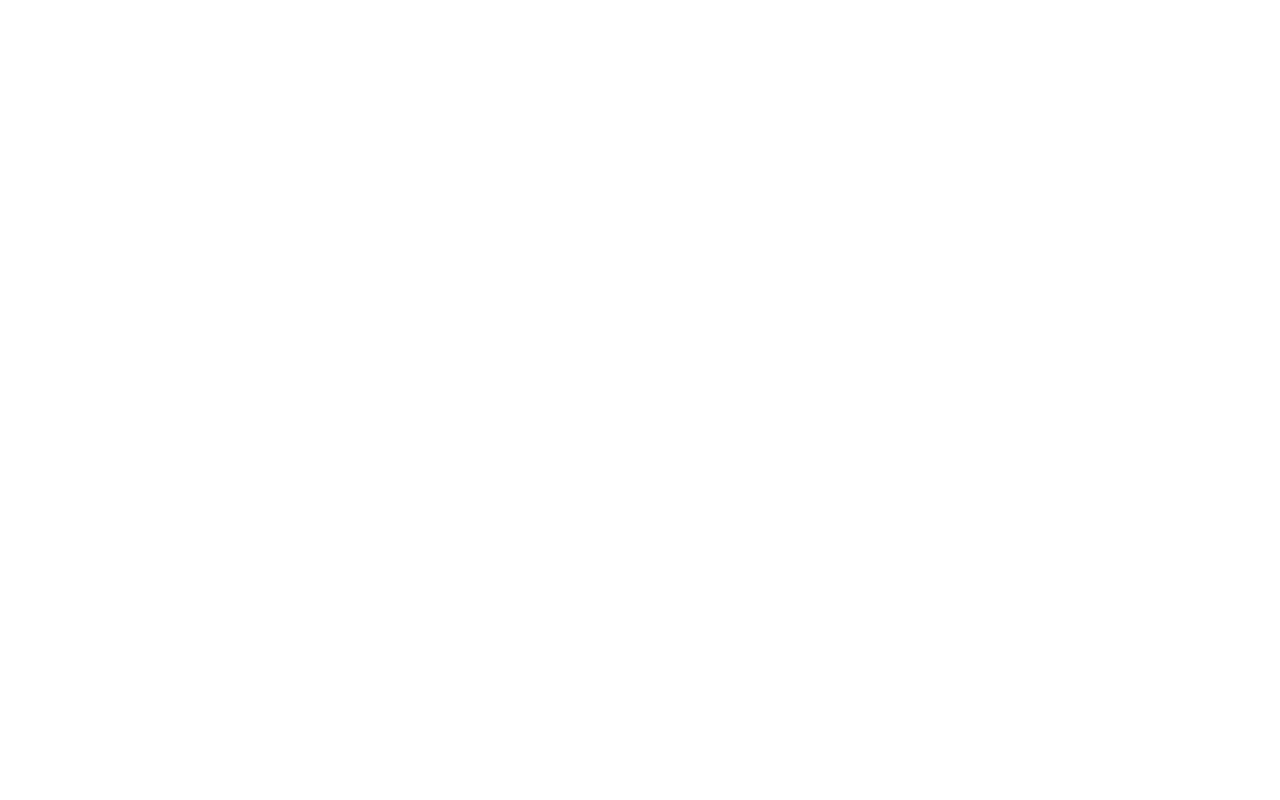
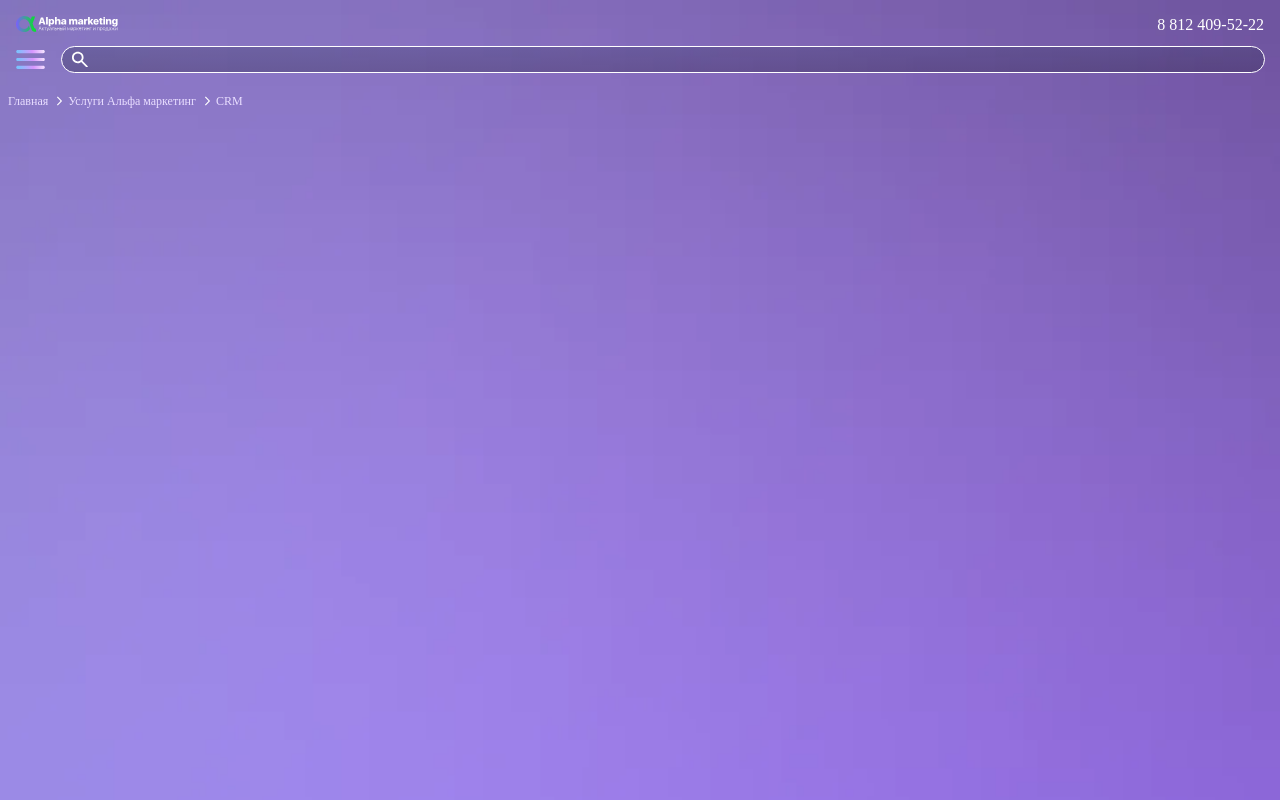
Before and after one commit to stepan-ko/alpha-marketing, a plain HTML site: page index.html in a window 1280 px wide. Drawn offline with Linux system fonts and the light colour scheme.

Commit message:
header ok

```diff
--- a/css/style.css
+++ b/css/style.css
@@ -0,0 +1,124 @@
+
+:root {
+
+}
+
+
+
+.pagecrm_body {
+    background-image: url("../images/mobile_bg.webp");
+    background-repeat: no-repeat;
+    background-size: contain;
+    background-size: 100%;
+    font-weight: 400;
+    margin: 0;
+    padding: 0;
+}
+
+
+.pagecrm_header {
+    padding: 16px 16px 0 16px;
+    display: flex;
+    flex-direction: column;
+}
+
+.pagecrm_header-top {
+    display: flex;
+    justify-content: space-between;
+
+}
+
+.pagecrm_header-top__logo {
+
+}
+.pagecrm_header-top__phone {
+    color: #FFFFFF;
+}
+
+.pagecrm_header-mobile {
+    padding: 10px 0;
+    display: flex;
+    justify-content: flex-start;
+    gap: 17px;
+}
+
+.agecrm_header-mobile__humburger {
+    background-image: url("../images/humburger.svg");
+    background-size: contain;
+    height: auto;
+    width: 30px;
+    background-position: center center;
+    background-repeat: no-repeat;
+    background-size: contain;
+}
+.agecrm_header-mobile__search {
+    flex-grow: 1;
+    width: 100%;
+    height: 25px;
+    position: relative;
+
+}
+.agecrm_header-mobile__search_input {
+    width: calc(100% - 30px);
+    background: linear-gradient(180deg, rgba(46, 51, 90, 0.3) 0%, rgba(28, 27, 51, 0.3) 100%);
+    padding: 0;
+    border-radius: 20px;
+    border: none;
+    height: 100%;
+    padding-left: 30px;
+    outline: 1px solid;
+    outline-color: #FFFFFF;
+}
+.agecrm_header-mobile__search_search {
+    background-image: url("../images/search.svg");
+    width: 16px;
+    height: 16px;
+    background-repeat: no-repeat;
+    background-size: cover;
+    position: relative;
+    top: -21px;
+    left: 10px;
+}
+.pagecrm_bread {
+    padding: 12px 8px;
+}
+
+.pagecrm_bread-items {
+    list-style-type:none;
+    position: relative;
+    display: flex;
+    gap: 15px;
+    padding-left: 0;
+    margin: 0;
+
+}
+
+.pagecrm_bread-lnk {
+    display: block;
+    text-decoration: none;
+    color: rgba(233, 222, 255, 1);
+    font-size: 12px;
+
+}
+
+.pagecrm_bread-item {
+    display: flex;
+}
+
+.pagecrm_bread-item::before {
+ content: url("../images/arrow_to_right.svg");
+ width: 5px;
+ height: 8px;
+ position: relative;
+ left: -6px;
+ top: -2px;
+}
+
+.pagecrm_bread-item_first::before {
+    content: none;
+}
+
+
+.pagecrm_bread-item {
+
+}
--- a/index.html
+++ b/index.html
@@ -1,13 +1,48 @@
 <!DOCTYPE html>
 <html lang="en">
 <head>
+
+    <style></style>
+    <link rel="stylesheet" href="css/style.css">
     <meta charset="UTF-8">
     <meta name="viewport" content="width=device-width, initial-scale=1.0">
     <title>Alpha marketing</title>
 </head>
 <body class="pagecrm_body">
 
+    <header class="pagecrm_header">
+        <div class="pagecrm_header-top">
+            <div class="pagecrm_header-top__logo"><img src="images/logo.svg" alt=""></div>
+            <div class="pagecrm_header-top__phone">8 812 409-52-22</div>
 
+        </div>
+        <div class="pagecrm_header-mobile">
+            <div class="agecrm_header-mobile__humburger">
+
+            </div>
+            <div class="agecrm_header-mobile__search">
+
+                <input class="agecrm_header-mobile__search_input">
+
+                </input>
+                <div class="agecrm_header-mobile__search_search">
+
+                </div>
+
+
+            </div>
+        </div>
+
+
+    </header>
+    <div class="pagecrm_bread">
+        <ul class="pagecrm_bread-items">
+            <li class="pagecrm_bread-item pagecrm_bread-item_first"><a href="" class="pagecrm_bread-lnk">Главная</a></li>
+            <li class="pagecrm_bread-item"><a href="" class="pagecrm_bread-lnk">Услуги Альфа маркетинг</a></li>
+            <li class="pagecrm_bread-item"><a href="" class="pagecrm_bread-lnk">CRM</a></li>
+        </ul>
+
+    </div>
 
 
 </body>
```
Also changed, not shown: images/crm_lines.svg (added).
